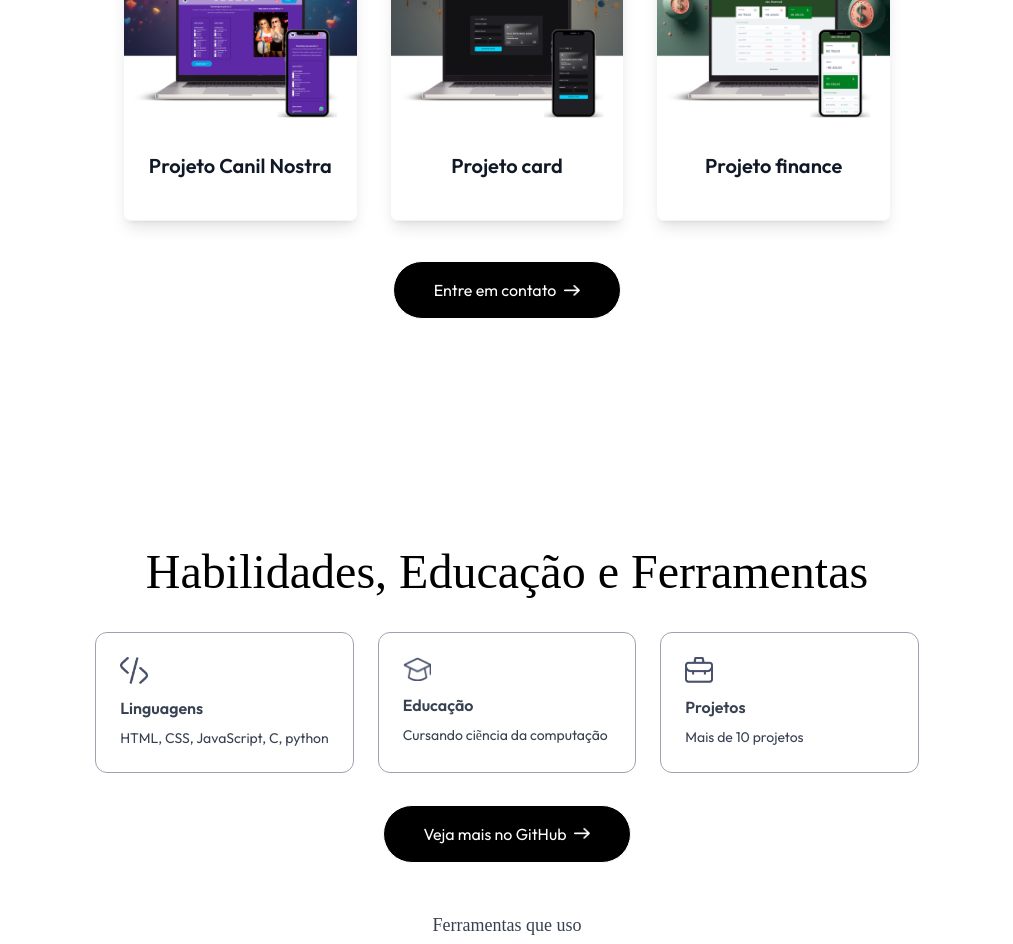
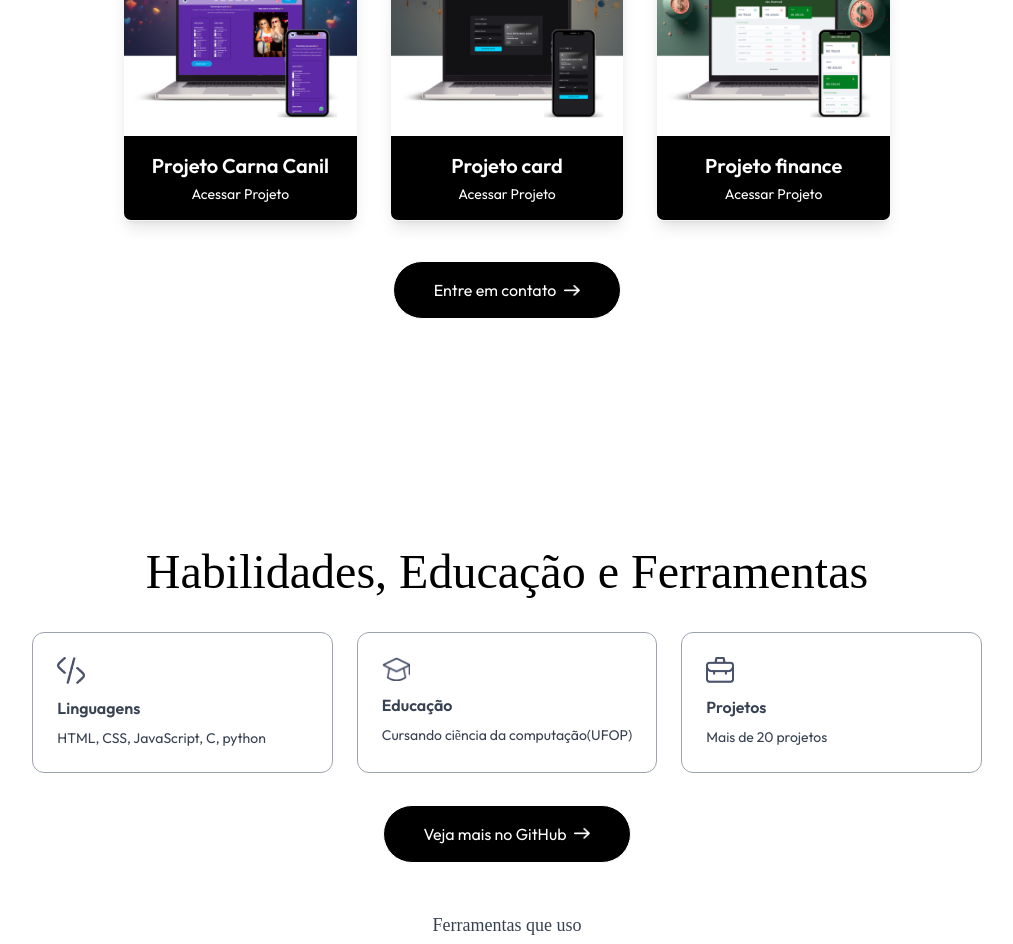
Before and after one commit to lucasFilppe/portf-lio, a Next.js app: page / in a window 1280 px wide. Shown: the part 1400-2344 px from the top of the page, without its empty margins (133-1146 px from the left). Built offline with nearby package versions, Linux system fonts and the light colour scheme; a web font is replaced by a local one.

Commit message:
atualizando cor de texto do card de trabalhos

```diff
--- a/app/components/ProjectMockupCard.jsx
+++ b/app/components/ProjectMockupCard.jsx
@@ -35,8 +35,8 @@ export default function ProjectMockupCard({ src, alt, title, projectUrl }) {
         <Image {...imageProps} />
       </div>
 
-      <div className="p-4 bg-white dark:bg-gray-800">
-        <h3 className="text-xl font-semibold text-gray-900 dark:text-white group-hover:text-red-600 dark:group-hover:text-red-400 transition-colors duration-300">
+      <div className="p-4 bg-black">
+        <h3 className="text-xl font-semibold text-white   transition-colors duration-300">
           {title}
         </h3>
         <p className="mt-1 text-sm text-white ">
--- a/app/components/Services.jsx
+++ b/app/components/Services.jsx
@@ -32,7 +32,7 @@ const projectsData = [
 
   {
     id: 4,
-    title: "Projeto Canil Nostra",
+    title: "Projeto Carna Canil ",
     imageSrc: assets.canil_muckup,
     imageAlt: "Mockup da aplicação canil",
     url: "https://carna-canil.vercel.app/",
--- a/assets/assets.js
+++ b/assets/assets.js
@@ -184,8 +184,8 @@ export const serviceData = [
 
 export const infoList = [
     { icon: assets.code_icon, iconDark: assets.code_icon_dark, title: 'Linguagens', description: 'HTML, CSS, JavaScript, C, python' },
-    { icon: assets.edu_icon, iconDark: assets.edu_icon_dark, title: 'Educação', description: 'Cursando ciẽncia da computação' },
-    { icon: assets.project_icon, iconDark: assets.project_icon_dark, title: 'Projetos', description: 'Mais de 10 projetos' }
+    { icon: assets.edu_icon, iconDark: assets.edu_icon_dark, title: 'Educação', description: 'Cursando ciẽncia da computação(UFOP)' },
+    { icon: assets.project_icon, iconDark: assets.project_icon_dark, title: 'Projetos', description: 'Mais de 20 projetos' }
 ];
 
 export const toolsData = [
```
